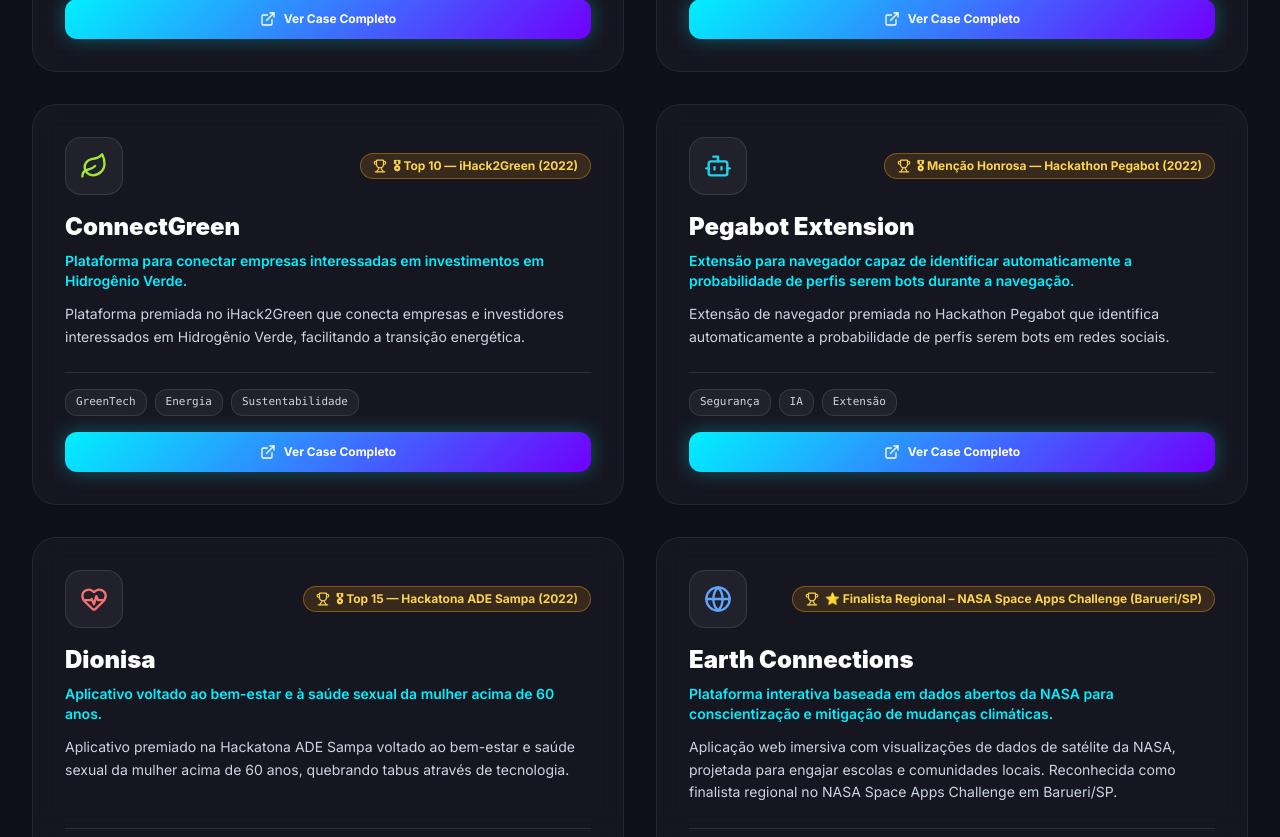
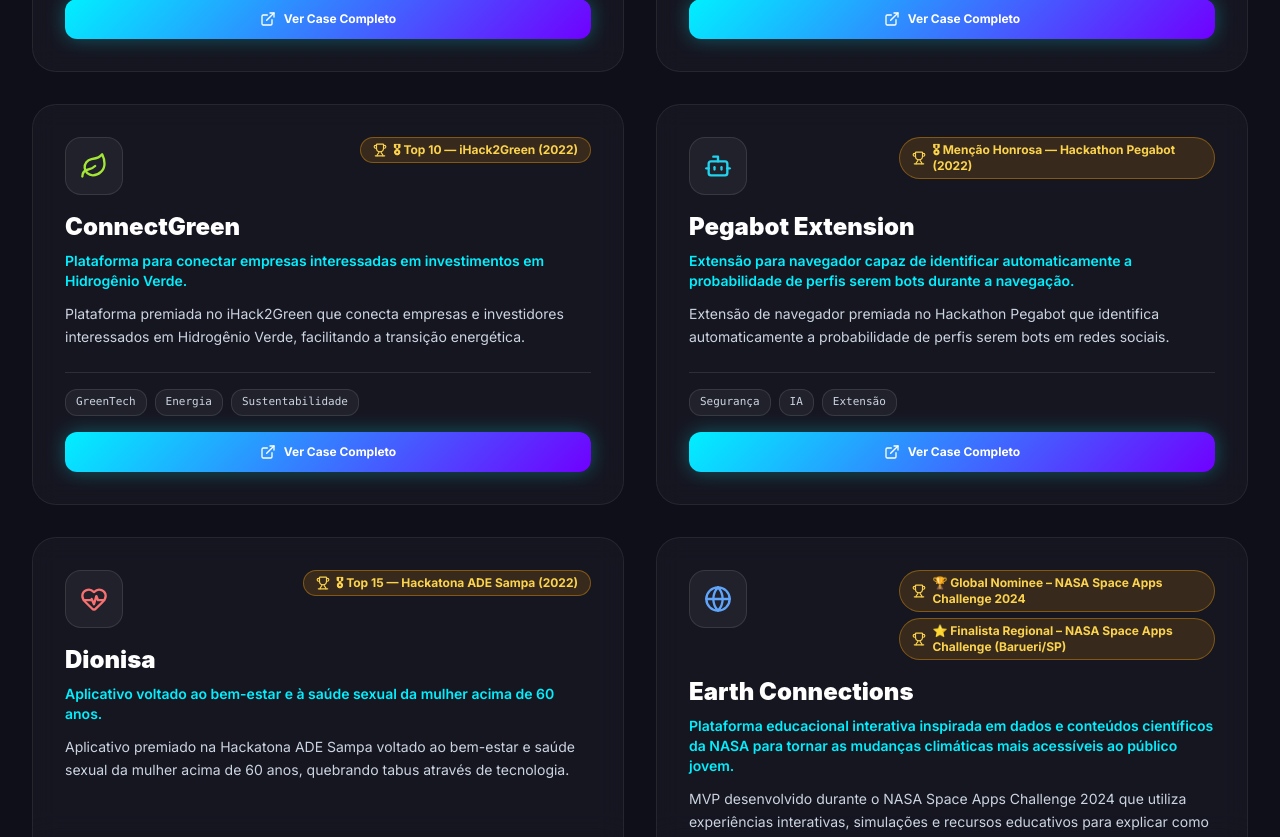
Before and after one commit to SouBeatrizKaroline/3-dev-as-demais-12fqm6k9q, a React (Vite) app: page / in a window 1280 px wide. Shown: the part 10520-11357 px from the top of the page. Built offline with nearby package versions, Linux system fonts and the light colour scheme.

Commit message:
Update Earth Connections project card and case page

```diff
--- a/src/components/ProjectCard.tsx
+++ b/src/components/ProjectCard.tsx
@@ -53,14 +53,21 @@
       style={{ transitionDelay: `${index * 150}ms` }}
     >
       <div>
-        <div className="flex items-center justify-between mb-4">
-          <div className="p-3.5 rounded-2xl bg-white/5 border border-white/10">
+        <div className="flex items-start justify-between mb-4 gap-2">
+          <div className="p-3.5 rounded-2xl bg-white/5 border border-white/10 shrink-0">
             {ICON_MAP[project.iconName] || <Sparkles className="w-7 h-7 text-[#00f0ff]" />}
           </div>
-          {project.award && (
-            <div className="flex items-center gap-1.5 bg-amber-500/15 border border-amber-500/40 text-amber-300 text-xs font-bold px-3 py-1 rounded-full">
-              <Trophy className="w-3.5 h-3.5" />
-              <span>{project.award}</span>
+          {(project.awards?.length ?? (project.award ? 1 : 0)) > 0 && (
+            <div className="flex flex-col gap-1.5 items-end max-w-[60%]">
+              {(project.awards ?? (project.award ? [project.award] : [])).map((award, idx) => (
+                <div
+                  key={idx}
+                  className="flex items-center gap-1.5 bg-amber-500/15 border border-amber-500/40 text-amber-300 text-xs font-bold px-3 py-1 rounded-full"
+                >
+                  <Trophy className="w-3.5 h-3.5 shrink-0" />
+                  <span>{award}</span>
+                </div>
+              ))}
             </div>
           )}
         </div>
--- a/src/components/ProjectCaseModal.tsx
+++ b/src/components/ProjectCaseModal.tsx
@@ -40,10 +40,17 @@
           </DialogDescription>
         </DialogHeader>
 
-        {project.award && (
-          <div className="flex items-center gap-2 bg-amber-500/15 border border-amber-500/40 text-amber-300 text-xs font-bold px-4 py-2 rounded-full w-fit">
-            <Trophy className="w-3.5 h-3.5" />
-            <span>{project.award}</span>
+        {(project.awards?.length ?? (project.award ? 1 : 0)) > 0 && (
+          <div className="flex flex-col gap-2 w-fit">
+            {(project.awards ?? (project.award ? [project.award] : [])).map((award, idx) => (
+              <div
+                key={idx}
+                className="flex items-center gap-2 bg-amber-500/15 border border-amber-500/40 text-amber-300 text-xs font-bold px-4 py-2 rounded-full w-fit"
+              >
+                <Trophy className="w-3.5 h-3.5" />
+                <span>{award}</span>
+              </div>
+            ))}
           </div>
         )}
 
@@ -88,7 +95,7 @@
               <Cpu className="w-4 h-4" /> Tecnologias Utilizadas
             </h4>
             <div className="flex flex-wrap gap-2">
-              {project.tags.map((tag, idx) => (
+              {(project.technologies ?? project.tags).map((tag, idx) => (
                 <span
                   key={idx}
                   className="text-xs font-mono text-slate-300 bg-white/5 border border-white/10 px-2.5 py-1 rounded-lg"
--- a/src/data/content.ts
+++ b/src/data/content.ts
@@ -34,6 +34,8 @@
   results: string
   learnings: string
   award?: string
+  awards?: string[]
+  technologies?: string[]
   isAwarded: boolean
   tags: string[]
   metric?: string
@@ -817,40 +819,52 @@
     id: 'earth-connections',
     title: 'Earth Connections',
     description:
-      'Plataforma interativa baseada em dados abertos da NASA para conscientização e mitigação de mudanças climáticas.',
+      'Plataforma educacional interativa inspirada em dados e conteúdos científicos da NASA para tornar as mudanças climáticas mais acessíveis ao público jovem.',
     longDescription:
-      'Aplicação web imersiva com visualizações de dados de satélite da NASA, projetada para engajar escolas e comunidades locais. Reconhecida como finalista regional no NASA Space Apps Challenge em Barueri/SP.',
+      'MVP desenvolvido durante o NASA Space Apps Challenge 2024 que utiliza experiências interativas, simulações e recursos educativos para explicar como diferentes sistemas da Terra estão conectados.',
     overview:
-      'Earth Connections é uma plataforma interativa baseada em dados abertos da NASA que oferece visualizações imersivas de dados de satélite para conscientização sobre mudanças climáticas, engajando escolas e comunidades na identificação de ilhas de calor e riscos ambientais.',
+      'Earth Connections é uma plataforma educacional interativa inspirada em dados e conteúdos científicos da NASA, desenvolvida para tornar as mudanças climáticas mais acessíveis ao público jovem. O MVP utiliza experiências interativas, simulações e recursos educativos para explicar como diferentes sistemas da Terra estão conectados.',
     challenge:
-      'Dados climáticos abertos da NASA são ricos em informação, mas difíceis de interpretar para comunidades locais e escolas que precisam agir diante das mudanças climáticas.',
+      'Dados climáticos e científicos da NASA são ricos em informação, mas difíceis de interpretar para crianças e adolescentes. A falta de ferramentas educacionais engajadoras dificulta a conscientização sobre mudanças climáticas entre o público jovem.',
     solution:
-      'Aplicação web imersiva com visualizações interativas de dados de satélite da NASA, projetada para engajar escolas e comunidades na identificação de ilhas de calor e riscos climáticos.',
+      'Plataforma educacional interativa que utiliza experiências interativas, simulações e recursos educativos para explicar como diferentes sistemas da Terra estão conectados, tornando as mudanças climáticas mais acessíveis e compreensíveis para crianças e adolescentes.',
     features: [
-      'Visualizações interativas de dados de satélite da NASA',
-      'Mapa de ilhas de calor urbanas',
-      'Identificação de riscos climáticos locais',
-      'Módulo educativo para escolas',
-      'Dashboard de indicadores ambientais',
+      'Exploração interativa dos sistemas da Terra',
+      'Conteúdo sobre incêndios florestais, desmatamento e degelo polar',
+      'Simulador do impacto do CO₂ na temperatura global',
+      'Quiz educativo',
+      'Interface desenvolvida para crianças e adolescentes',
     ],
     teamRole:
-      'Beatriz liderou o design UX/UI e as visualizações, Monique desenvolveu o processamento de dados climáticos, e Sonia implementou a aplicação web e integração com APIs da NASA.',
+      'Beatriz liderou o design UX/UI e as visualizações, Monique desenvolveu o processamento de conteúdo educativo, e Sonia implementou a aplicação web em React e Vite.',
     contributions: [
-      'Design UX/UI e visualizações interativas de dados',
-      'Processamento de dados climáticos de satélite',
-      'Aplicação web e integração com APIs da NASA',
-      'Mapa de ilhas de calor urbanas',
-      'Módulo educativo para escolas e comunidades',
+      'Experiência educacional baseada em interatividade',
+      'UX/UI desenvolvida para o público infantojuvenil',
+      'Protótipo navegável de alta fidelidade',
+      'Comunicação científica simplificada',
+      'Arquitetura preparada para futura integração com dados da NASA',
     ],
     results:
-      'Finalista regional no NASA Space Apps Challenge (Barueri/SP), com solução reconhecida por tornar dados climáticos complexos acessíveis e acionáveis.',
+      'Reconhecida como Global Nominee no NASA Space Apps Challenge 2024 e finalista regional em Barueri/SP, destacando-se por tornar conteúdos científicos complexos acessíveis ao público jovem.',
     learnings:
-      'Visualização de dados eficaz pode transformar conjuntos massivos de informações científicas em ferramentas de conscientização e ação comunitária.',
-    award: '⭐ Finalista Regional – NASA Space Apps Challenge (Barueri/SP)',
+      'A comunicação científica pode ser transformada em experiências educacionais engajadoras quando combinada com design centrado no público infantojuvenil e interatividade. A arquitetura preparada para futura integração com dados da NASA mostra o caminho para a evolução do MVP.',
+    awards: [
+      '🏆 Global Nominee – NASA Space Apps Challenge 2024',
+      '⭐ Finalista Regional – NASA Space Apps Challenge (Barueri/SP)',
+    ],
     isAwarded: true,
-    tags: ['NASA Open Data', 'Data Viz', 'Clima', 'Educação', 'React'],
-    metric: 'Finalista Regional',
-    category: 'ClimateTech',
+    tags: ['NASA Science', 'React', 'Vite', 'Figma', 'Educação Ambiental'],
+    technologies: [
+      'React.js',
+      'Vite',
+      'Figma',
+      'GitHub',
+      'NASA Science',
+      'NASA Earth Observatory',
+      'NASA My NASA Data',
+    ],
+    metric: 'Global Nominee',
+    category: 'ClimateTech • EdTech',
     iconName: 'Globe',
   },
   {
--- a/src/lib/pocketbase/schema.json
+++ b/src/lib/pocketbase/schema.json
@@ -1,5 +1,5 @@
 {
-  "generatedAt": "2026-07-29T00:23:15.072Z",
+  "generatedAt": "2026-07-29T00:29:17.541Z",
   "collections": [
     {
       "name": "users",
```
Also changed, not shown: .skip.config.json.
